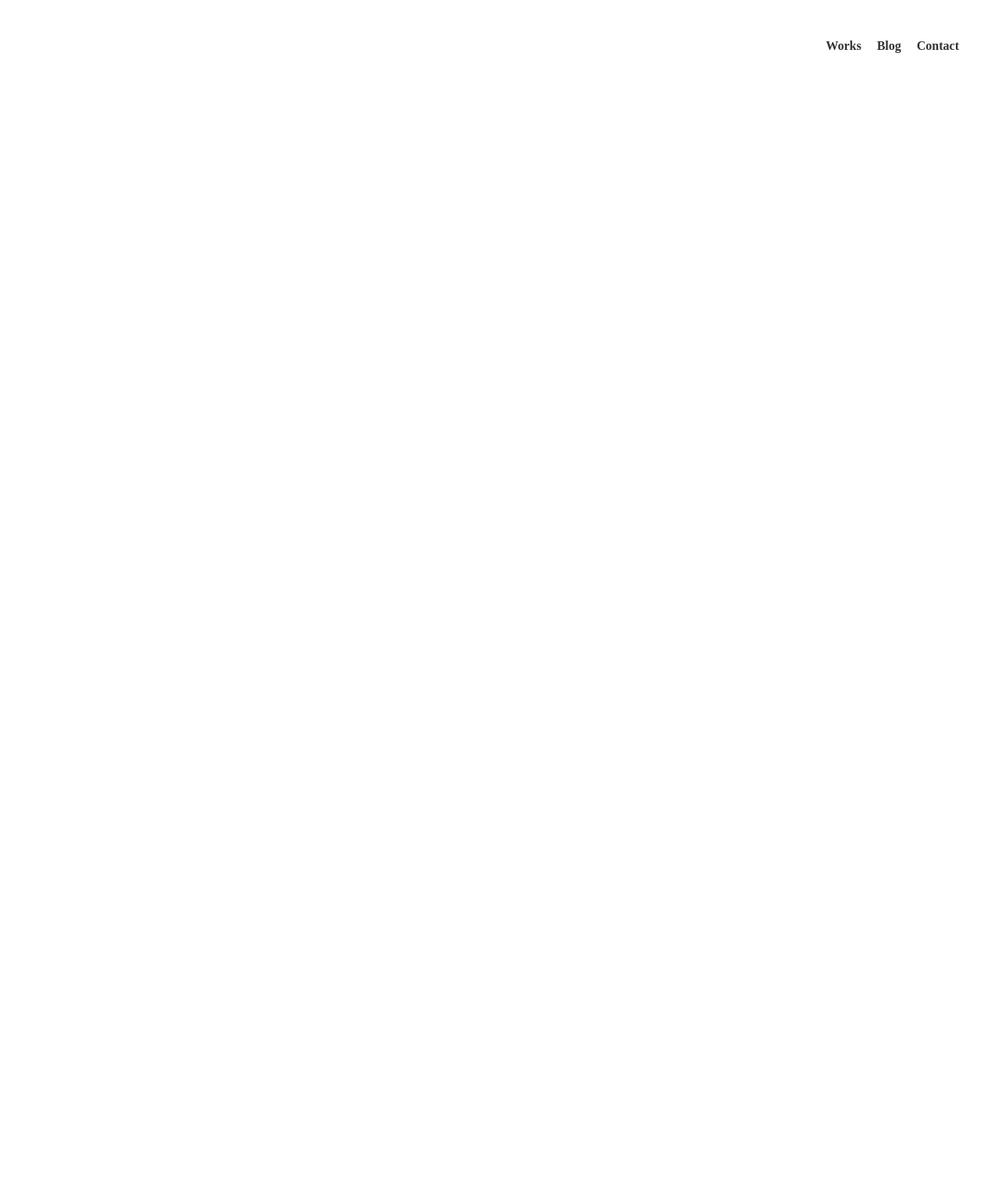
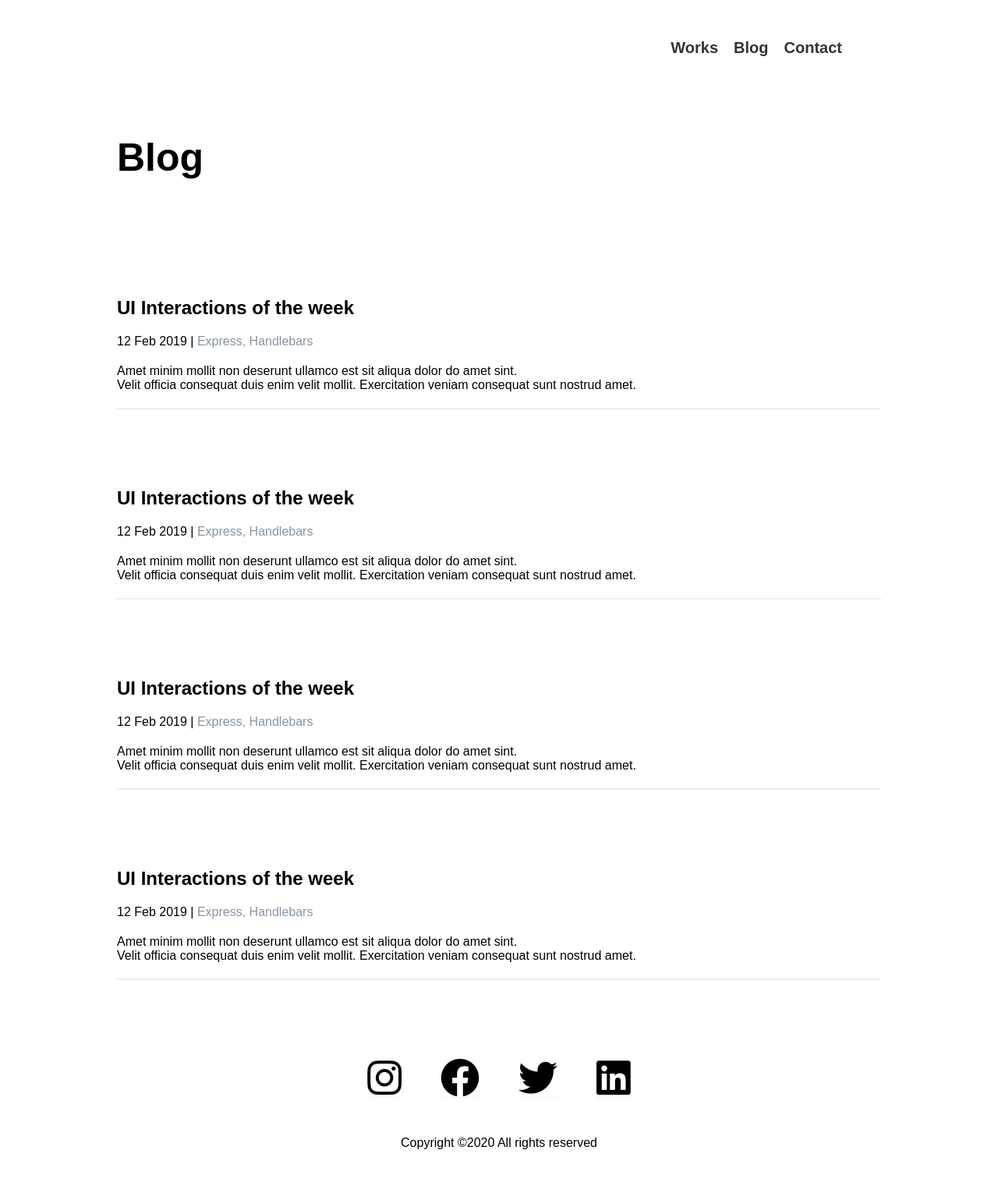
Before and after one commit to asilbekali/John-s-portfolio-web-site, a plain HTML site: page blog.html in a window 1280 px wide. Shown: the whole page at 78% size. Before the commit the page ends 800 px from the top, so only its background shows below. Drawn offline with Linux system fonts and the light colour scheme.

Commit message:
add blog page

```diff
--- a/blog.css
+++ b/blog.css
@@ -2,6 +2,7 @@
     margin: 0;
     padding: 0;
     box-sizing: border-box;
+    font-family: sans-serif;
 }
 
 .header-section ul {
@@ -10,7 +11,8 @@
     align-items: center;
     gap: 20px;
     list-style: none;
-    margin: 50px;
+    font-size: 20px;
+    margin: 50px 200px 50px 50px;
     padding: 0;
 }
 
@@ -28,3 +30,101 @@
     color: #ff6b6b;
     transition: color 0.3s ease;
 }
+
+.blog {
+    margin: 100px 10px 150px 150px;
+    font-size: 50px;
+}
+
+.box {
+    display: flex;
+    flex-direction: column;
+    justify-content: start;
+    gap: 20px;
+    margin: 10px 150px 100px 150px;
+}
+
+.express {
+    color: #8695a4;
+}
+
+.line {
+    background-color: #e0e0e0;
+    width: 100%;
+    height: 2px;
+    opacity: 0.5;
+}
+
+.lower-part {
+    margin-top: 50px;
+    display: flex;
+    justify-content: center;
+    width: 100%;
+    gap: 50px;
+    font-size: 50px;
+}
+
+.lower-part i {
+    box-shadow: rgba(0, 0, 0, 0.05) 0px 1px 2px 0px;
+    transition: all 0.2s;
+}
+
+.lower-part i:hover {
+    box-shadow: rgba(0, 0, 0, 0.2) 0px 18px 50px -10px;
+    transition: all 0.2s;
+}
+
+.end {
+    display: flex;
+    justify-content: center;
+    padding: 50px;
+}
+
+@media (max-width: 480px) {
+    .containter {
+        display: block;
+        margin-left: 50px;
+        margin-right: 50px;
+    }
+
+    .header-section ul {
+        margin: 20px;
+        justify-content: center;
+        gap: 15px;
+    }
+
+    .header-section ul li a {
+        width: auto;
+        height: auto;
+        font-size: 14px;
+    }
+
+    .box {
+        display: inline;
+    }
+
+    .lower-part {
+        margin-top: 50px;
+        display: flex;
+        justify-content: center;
+        width: 100%;
+        gap: 50px;
+        font-size: 35px;
+    }
+
+    .lower-part i {
+        box-shadow: rgba(0, 0, 0, 0.05) 0px 1px 2px 0px;
+        transition: all 0.2s;
+    }
+
+    .lower-part i:hover {
+        box-shadow: rgba(0, 0, 0, 0.2) 0px 18px 50px -10px;
+        transition: all 0.2s;
+    }
+
+    .end {
+        display: flex;
+        justify-content: center;
+        padding: 50px;
+    }
+}
--- a/blog.html
+++ b/blog.html
@@ -5,6 +5,10 @@
         <meta name="viewport" content="width=device-width, initial-scale=1.0" />
         <title>Blog</title>
         <link rel="stylesheet" href="./blog.css" />
+        <link
+            href="https://cdnjs.cloudflare.com/ajax/libs/font-awesome/6.0.0-beta3/css/all.min.css"
+            rel="stylesheet"
+        />
     </head>
     <body>
         <header class="header-section">
@@ -14,5 +18,80 @@
                 <li><a href="#">Contact</a></li>
             </ul>
         </header>
+
+        <h1 class="blog">Blog</h1>
+        <main class="containter">
+            <div class="box">
+                <h2>UI Interactions of the week</h2>
+                <p>
+                    12 Feb 2019 |
+                    <span class="express">Express, Handlebars</span>
+                </p>
+                <p>
+                    Amet minim mollit non deserunt ullamco est sit aliqua dolor
+                    do amet sint. <br />
+                    Velit officia consequat duis enim velit mollit. Exercitation
+                    veniam consequat sunt nostrud amet.
+                </p>
+
+                <div class="line"></div>
+            </div>
+            <div class="box">
+                <h2>UI Interactions of the week</h2>
+                <p>
+                    12 Feb 2019 |
+                    <span class="express">Express, Handlebars</span>
+                </p>
+                <p>
+                    Amet minim mollit non deserunt ullamco est sit aliqua dolor
+                    do amet sint. <br />
+                    Velit officia consequat duis enim velit mollit. Exercitation
+                    veniam consequat sunt nostrud amet.
+                </p>
+
+                <div class="line"></div>
+            </div>
+
+            <div class="box">
+                <h2>UI Interactions of the week</h2>
+                <p>
+                    12 Feb 2019 |
+                    <span class="express">Express, Handlebars</span>
+                </p>
+                <p>
+                    Amet minim mollit non deserunt ullamco est sit aliqua dolor
+                    do amet sint. <br />
+                    Velit officia consequat duis enim velit mollit. Exercitation
+                    veniam consequat sunt nostrud amet.
+                </p>
+
+                <div class="line"></div>
+            </div>
+
+            <div class="box">
+                <h2>UI Interactions of the week</h2>
+                <p>
+                    12 Feb 2019 |
+                    <span class="express">Express, Handlebars</span>
+                </p>
+                <p>
+                    Amet minim mollit non deserunt ullamco est sit aliqua dolor
+                    do amet sint. <br />
+                    Velit officia consequat duis enim velit mollit. Exercitation
+                    veniam consequat sunt nostrud amet.
+                </p>
+
+                <div class="line"></div>
+            </div>
+        </main>
+
+        <div class="lower-part">
+            <i class="fa-brands fa-instagram"></i>
+            <i class="fa-brands fa-facebook"></i>
+            <i class="fa-brands fa-twitter"></i>
+            <i class="fa-brands fa-linkedin"></i>
+        </div>
+
+        <p class="end">Copyright ©2020 All rights reserved</p>
     </body>
 </html>
--- a/styles.css
+++ b/styles.css
@@ -2,6 +2,7 @@
     margin: 0;
     padding: 0;
     box-sizing: border-box;
+    font-family: sans-serif;
 }
 
 .header-section ul {
@@ -10,7 +11,8 @@
     align-items: center;
     gap: 20px;
     list-style: none;
-    margin: 50px;
+    font-size: 20px;
+    margin: 50px 200px 50px 50px;
     padding: 0;
 }
 
@@ -186,7 +188,7 @@
 
     .containter {
         display: flex;
-        flex-direction: column-reverse; /* rasm yuqorida, text pastda */
+        flex-direction: column-reverse;
         align-items: center;
         gap: 20px;
     }
```
